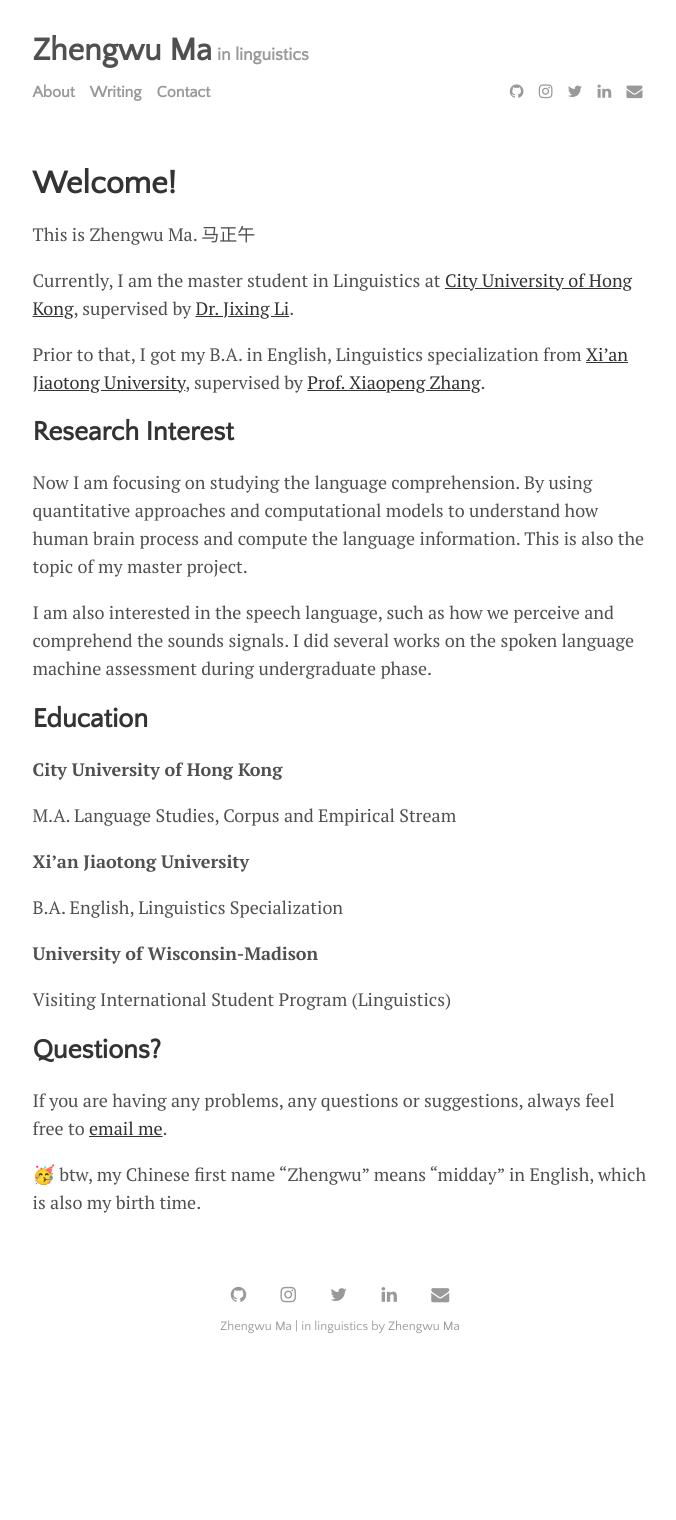
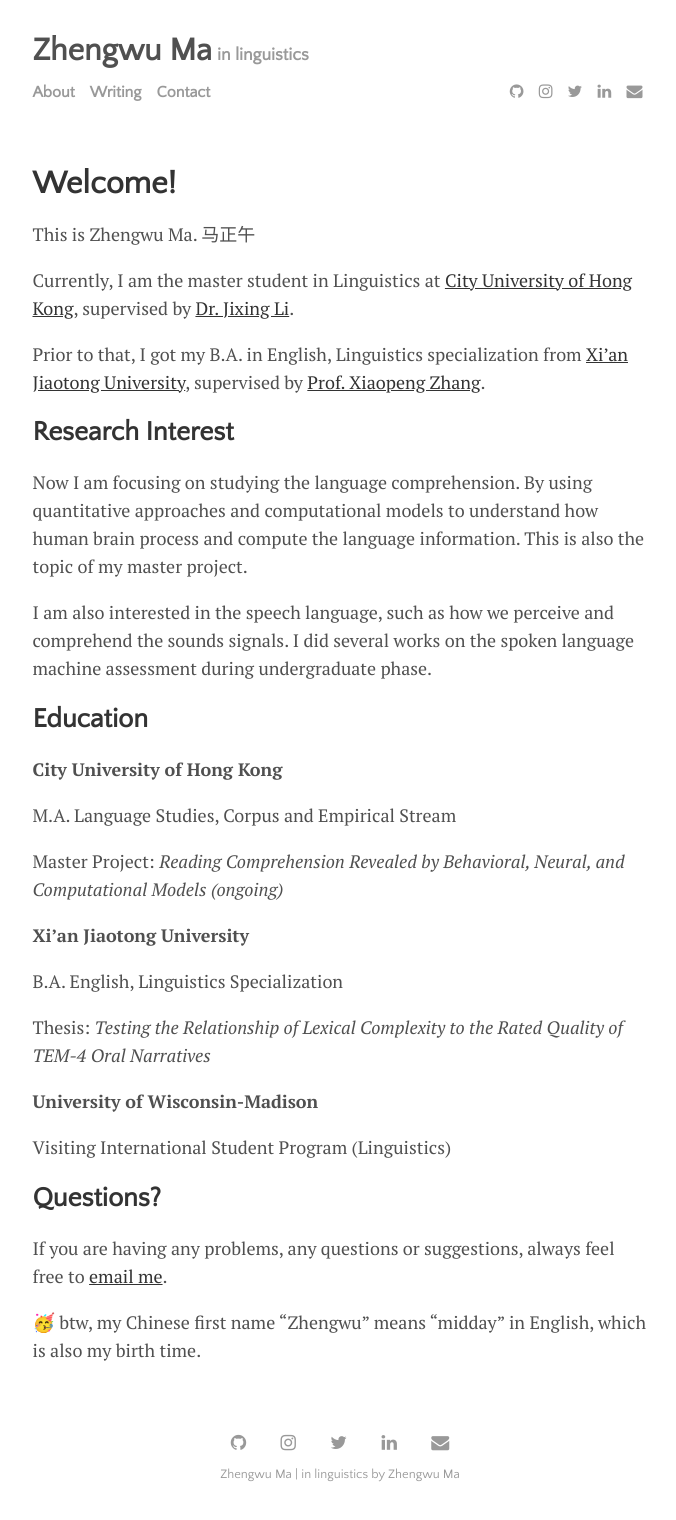
Before and after one commit to zhengwuma/zhengwuma.github.io, a Jekyll site: the page built from menu/about.md, in a window 1280 px wide. Shown: the whole page, without its empty margins (300-976 px from the left). Built offline with Jekyll 4.4.1, drawn with Linux system fonts in a browser that asks for light colours; before the commit the page ends 1372 px from its top, so only the background shows below that.

Commit message:
Update about.md

```diff
--- a/menu/about.md
+++ b/menu/about.md
@@ -23,11 +23,15 @@ I am also interested in the speech language, such as how we perceive and compreh
 
 <b> City University of Hong Kong</b><br />
 
-M.A. Language Studies, Corpus and Empirical Stream
+M.A. Language Studies, Corpus and Empirical Stream <br>
+
+Master Project: <i> Reading Comprehension Revealed by Behavioral, Neural, and Computational Models (ongoing)</i>
 
 <b> Xi'an Jiaotong University</b><br />
 
-B.A. English, Linguistics Specialization
+B.A. English, Linguistics Specialization <br>
+
+Thesis: <i> Testing the Relationship of Lexical Complexity to the Rated Quality of TEM-4 Oral Narratives </i>
 
 <b> University of Wisconsin-Madison</b><br />
 
```
